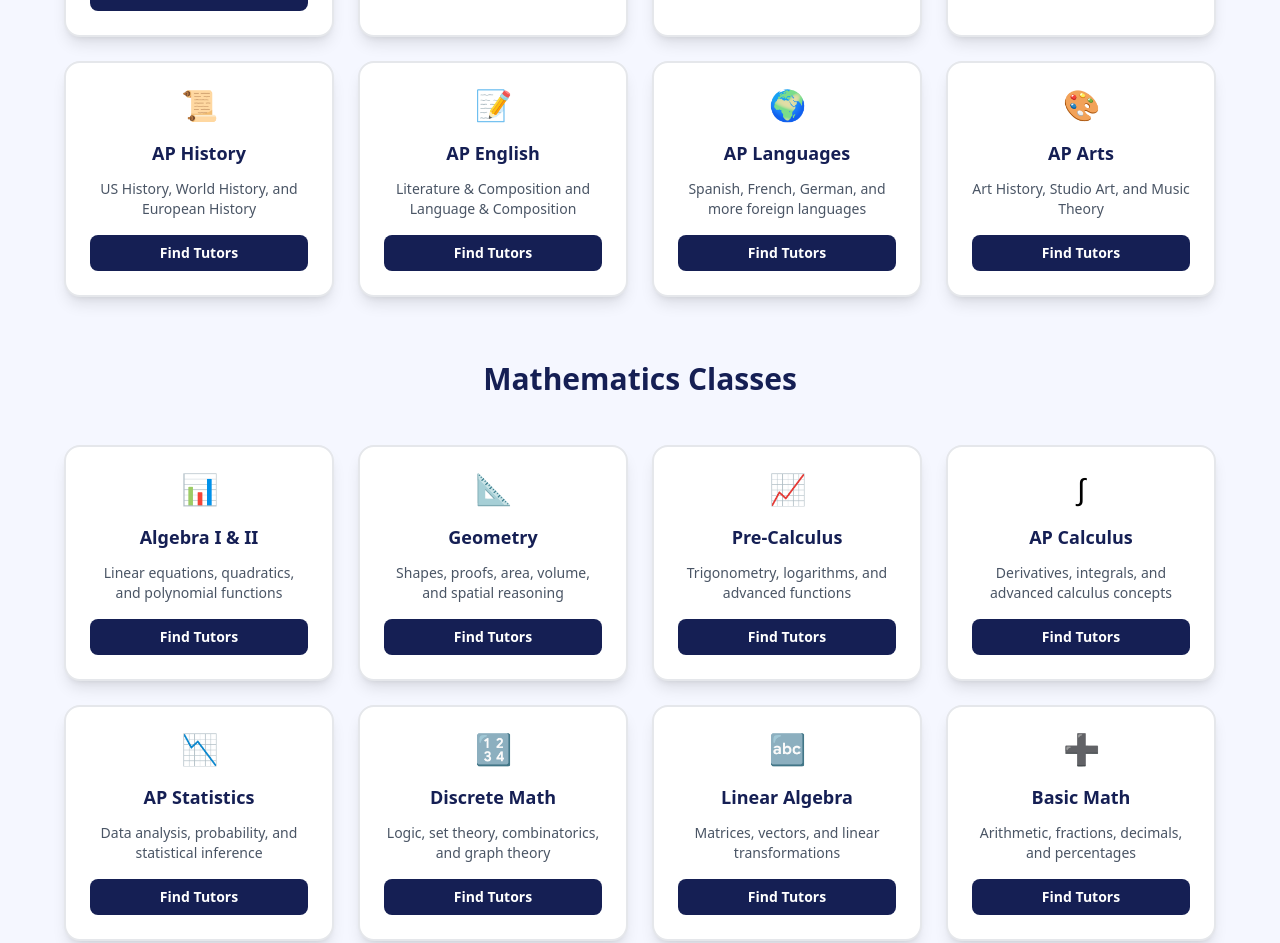
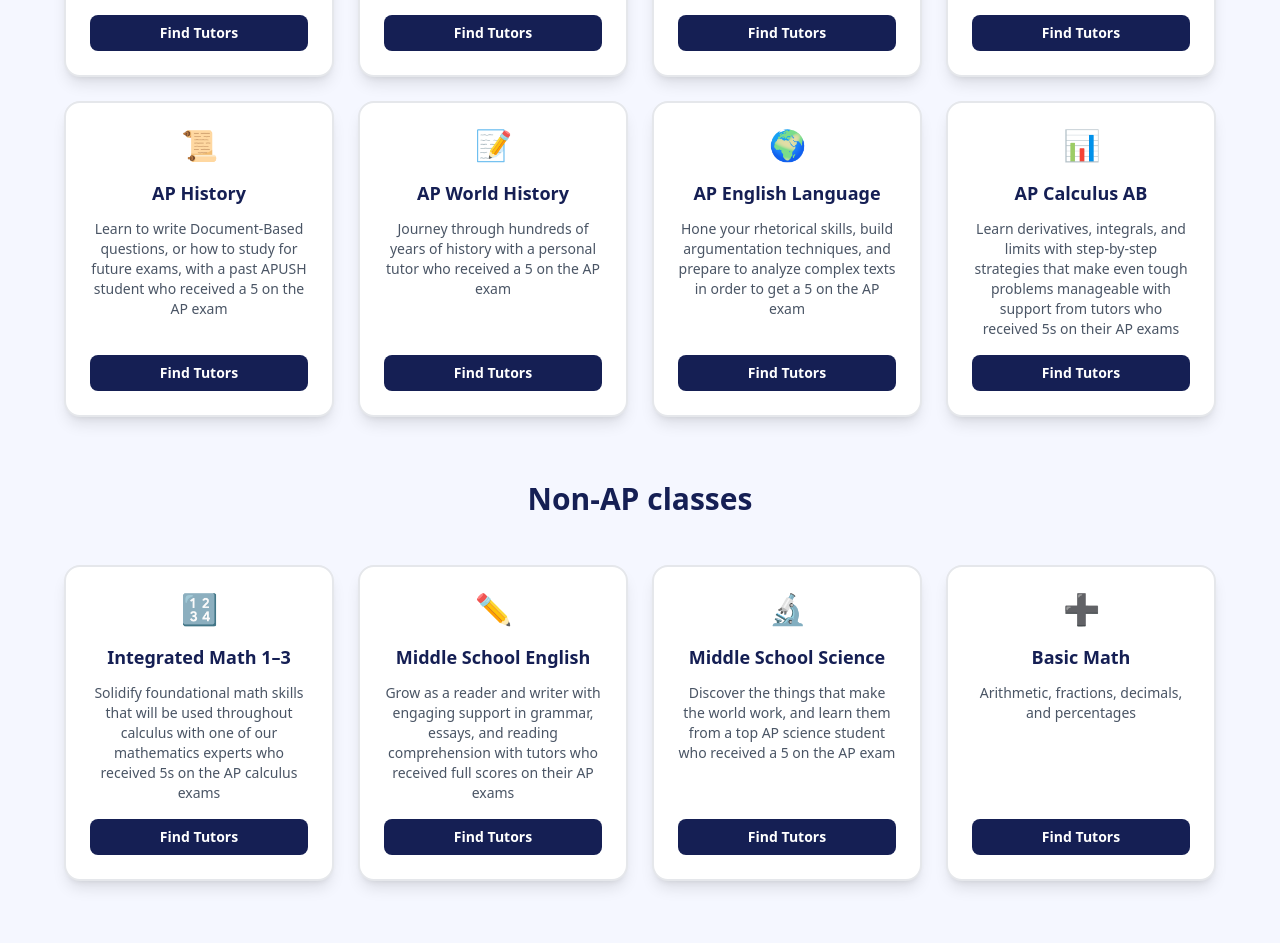
Before and after one commit to GavinCopley/svelte1, a SvelteKit app: page /subjects in a window 1280 px wide. Shown: the part 623-1566 px from the top of the page. Built offline with nearby package versions, Linux system fonts and the light colour scheme.

Commit message:
redid the subjects page and added the corresponding emojis

```diff
--- a/src/routes/subjects/+page.svelte
+++ b/src/routes/subjects/+page.svelte
@@ -22,98 +22,98 @@
   <h2 class="text-3xl font-bold text-[#151f54] text-center mb-12">Advanced Placement (AP) Classes</h2>
   <div class="grid grid-cols-1 md:grid-cols-3 lg:grid-cols-4 gap-6">
     <!-- AP STEM -->
-    <div class="bg-white shadow-lg rounded-2xl p-6 text-center border-2 border-gray-200 hover:border-[#151f54] transition-colors">
+    <div class="bg-white shadow-lg rounded-2xl p-6 text-center border-2 border-gray-200 hover:border-[#151f54] transition-colors flex flex-col h-full">
       <div class="text-3xl mb-4">🧪</div>
       <h3 class="text-lg font-semibold mb-3 text-[#151f54]">AP Chemistry</h3>
-      <p class="text-gray-600 text-sm mb-4">Master chemical reactions, thermodynamics, and molecular structures</p>
+      <p class="text-gray-600 text-sm mb-4 flex-grow">Dive into the world of atoms, reactions, and equations with personalized guidance from our Chemistry specialists who received 5s on the AP exam</p>
       <button
         on:click={() => selectSubject('AP Chemistry')}
-        class="w-full bg-[#151f54] text-white px-4 py-2 rounded-lg hover:bg-[#0f1a3f] transition-colors text-sm font-semibold"
+        class="w-full bg-[#151f54] text-white px-4 py-2 rounded-lg hover:bg-[#0f1a3f] transition-colors text-sm font-semibold mt-auto"
       >
         Find Tutors
       </button>
     </div>
 
-    <div class="bg-white shadow-lg rounded-2xl p-6 text-center border-2 border-gray-200 hover:border-[#151f54] transition-colors">
+    <div class="bg-white shadow-lg rounded-2xl p-6 text-center border-2 border-gray-200 hover:border-[#151f54] transition-colors flex flex-col h-full">
       <div class="text-3xl mb-4">⚛️</div>
       <h3 class="text-lg font-semibold mb-3 text-[#151f54]">AP Physics</h3>
-      <p class="text-gray-600 text-sm mb-4">Explore mechanics, electricity, magnetism, and modern physics</p>
+      <p class="text-gray-600 text-sm mb-4 flex-grow">Explore the laws that govern the universe from gravity to magnetism with constant support along the way</p>
       <button
         on:click={() => selectSubject('AP Physics')}
-        class="w-full bg-[#151f54] text-white px-4 py-2 rounded-lg hover:bg-[#0f1a3f] transition-colors text-sm font-semibold"
+        class="w-full bg-[#151f54] text-white px-4 py-2 rounded-lg hover:bg-[#0f1a3f] transition-colors text-sm font-semibold mt-auto"
       >
         Find Tutors
       </button>
     </div>
 
-    <div class="bg-white shadow-lg rounded-2xl p-6 text-center border-2 border-gray-200 hover:border-[#151f54] transition-colors">
+    <div class="bg-white shadow-lg rounded-2xl p-6 text-center border-2 border-gray-200 hover:border-[#151f54] transition-colors flex flex-col h-full">
       <div class="text-3xl mb-4">🧬</div>
       <h3 class="text-lg font-semibold mb-3 text-[#151f54]">AP Biology</h3>
-      <p class="text-gray-600 text-sm mb-4">Study cellular processes, genetics, evolution, and ecology</p>
+      <p class="text-gray-600 text-sm mb-4 flex-grow">Journey through the science of life and get personalised assistance from one of our Biology experts who received 5s on the AP exam</p>
       <button
         on:click={() => selectSubject('AP Biology')}
-        class="w-full bg-[#151f54] text-white px-4 py-2 rounded-lg hover:bg-[#0f1a3f] transition-colors text-sm font-semibold"
+        class="w-full bg-[#151f54] text-white px-4 py-2 rounded-lg hover:bg-[#0f1a3f] transition-colors text-sm font-semibold mt-auto"
       >
         Find Tutors
       </button>
     </div>
 
-    <div class="bg-white shadow-lg rounded-2xl p-6 text-center border-2 border-gray-200 hover:border-[#151f54] transition-colors">
+    <div class="bg-white shadow-lg rounded-2xl p-6 text-center border-2 border-gray-200 hover:border-[#151f54] transition-colors flex flex-col h-full">
       <div class="text-3xl mb-4">💻</div>
       <h3 class="text-lg font-semibold mb-3 text-[#151f54]">AP Computer Science</h3>
-      <p class="text-gray-600 text-sm mb-4">Learn programming, algorithms, and software development</p>
+      <p class="text-gray-600 text-sm mb-4 flex-grow">Learn to code and investigate the world of computers with one of our many coders who earned 5s on the AP exam</p>
       <button
         on:click={() => selectSubject('AP Computer Science')}
-        class="w-full bg-[#151f54] text-white px-4 py-2 rounded-lg hover:bg-[#0f1a3f] transition-colors text-sm font-semibold"
+        class="w-full bg-[#151f54] text-white px-4 py-2 rounded-lg hover:bg-[#0f1a3f] transition-colors text-sm font-semibold mt-auto"
       >
         Find Tutors
       </button>
     </div>
 
     <!-- AP Humanities -->
-    <div class="bg-white shadow-lg rounded-2xl p-6 text-center border-2 border-gray-200 hover:border-[#151f54] transition-colors">
+    <div class="bg-white shadow-lg rounded-2xl p-6 text-center border-2 border-gray-200 hover:border-[#151f54] transition-colors flex flex-col h-full">
       <div class="text-3xl mb-4">📜</div>
       <h3 class="text-lg font-semibold mb-3 text-[#151f54]">AP History</h3>
-      <p class="text-gray-600 text-sm mb-4">US History, World History, and European History</p>
+      <p class="text-gray-600 text-sm mb-4 flex-grow">Learn to write Document-Based questions, or how to study for future exams, with a past APUSH student who received a 5 on the AP exam</p>
       <button
         on:click={() => selectSubject('AP History')}
-        class="w-full bg-[#151f54] text-white px-4 py-2 rounded-lg hover:bg-[#0f1a3f] transition-colors text-sm font-semibold"
+        class="w-full bg-[#151f54] text-white px-4 py-2 rounded-lg hover:bg-[#0f1a3f] transition-colors text-sm font-semibold mt-auto"
       >
         Find Tutors
       </button>
     </div>
 
-    <div class="bg-white shadow-lg rounded-2xl p-6 text-center border-2 border-gray-200 hover:border-[#151f54] transition-colors">
+    <div class="bg-white shadow-lg rounded-2xl p-6 text-center border-2 border-gray-200 hover:border-[#151f54] transition-colors flex flex-col h-full">
       <div class="text-3xl mb-4">📝</div>
-      <h3 class="text-lg font-semibold mb-3 text-[#151f54]">AP English</h3>
-      <p class="text-gray-600 text-sm mb-4">Literature & Composition and Language & Composition</p>
+      <h3 class="text-lg font-semibold mb-3 text-[#151f54]">AP World History</h3>
+      <p class="text-gray-600 text-sm mb-4 flex-grow">Journey through hundreds of years of history with a personal tutor who received a 5 on the AP exam</p>
       <button
         on:click={() => selectSubject('AP English')}
-        class="w-full bg-[#151f54] text-white px-4 py-2 rounded-lg hover:bg-[#0f1a3f] transition-colors text-sm font-semibold"
+        class="w-full bg-[#151f54] text-white px-4 py-2 rounded-lg hover:bg-[#0f1a3f] transition-colors text-sm font-semibold mt-auto"
       >
         Find Tutors
       </button>
     </div>
 
-    <div class="bg-white shadow-lg rounded-2xl p-6 text-center border-2 border-gray-200 hover:border-[#151f54] transition-colors">
+    <div class="bg-white shadow-lg rounded-2xl p-6 text-center border-2 border-gray-200 hover:border-[#151f54] transition-colors flex flex-col h-full">
       <div class="text-3xl mb-4">🌍</div>
-      <h3 class="text-lg font-semibold mb-3 text-[#151f54]">AP Languages</h3>
-      <p class="text-gray-600 text-sm mb-4">Spanish, French, German, and more foreign languages</p>
+      <h3 class="text-lg font-semibold mb-3 text-[#151f54]">AP English Language</h3>
+      <p class="text-gray-600 text-sm mb-4 flex-grow">Hone your rhetorical skills, build argumentation techniques, and prepare to analyze complex texts in order to get a 5 on the AP exam</p>
       <button
         on:click={() => selectSubject('AP Languages')}
-        class="w-full bg-[#151f54] text-white px-4 py-2 rounded-lg hover:bg-[#0f1a3f] transition-colors text-sm font-semibold"
+        class="w-full bg-[#151f54] text-white px-4 py-2 rounded-lg hover:bg-[#0f1a3f] transition-colors text-sm font-semibold mt-auto"
       >
         Find Tutors
       </button>
     </div>
 
-    <div class="bg-white shadow-lg rounded-2xl p-6 text-center border-2 border-gray-200 hover:border-[#151f54] transition-colors">
-      <div class="text-3xl mb-4">🎨</div>
-      <h3 class="text-lg font-semibold mb-3 text-[#151f54]">AP Arts</h3>
-      <p class="text-gray-600 text-sm mb-4">Art History, Studio Art, and Music Theory</p>
+    <div class="bg-white shadow-lg rounded-2xl p-6 text-center border-2 border-gray-200 hover:border-[#151f54] transition-colors flex flex-col h-full">
+      <div class="text-3xl mb-4">📊</div>
+      <h3 class="text-lg font-semibold mb-3 text-[#151f54]">AP Calculus AB</h3>
+      <p class="text-gray-600 text-sm mb-4 flex-grow">Learn derivatives, integrals, and limits with step-by-step strategies that make even tough problems manageable with support from tutors who received 5s on their AP exams</p>
       <button
         on:click={() => selectSubject('AP Arts')}
-        class="w-full bg-[#151f54] text-white px-4 py-2 rounded-lg hover:bg-[#0f1a3f] transition-colors text-sm font-semibold"
+        class="w-full bg-[#151f54] text-white px-4 py-2 rounded-lg hover:bg-[#0f1a3f] transition-colors text-sm font-semibold mt-auto"
       >
         Find Tutors
       </button>
@@ -123,99 +123,51 @@
 
 <!-- Mathematics Section -->
 <div class="mb-16">
-  <h2 class="text-3xl font-bold text-[#151f54] text-center mb-12">Mathematics Classes</h2>
+  <h2 class="text-3xl font-bold text-[#151f54] text-center mb-12">Non-AP classes</h2>
   <div class="grid grid-cols-1 md:grid-cols-3 lg:grid-cols-4 gap-6">
-    <div class="bg-white shadow-lg rounded-2xl p-6 text-center border-2 border-gray-200 hover:border-[#151f54] transition-colors">
-      <div class="text-3xl mb-4">📊</div>
-      <h3 class="text-lg font-semibold mb-3 text-[#151f54]">Algebra I & II</h3>
-      <p class="text-gray-600 text-sm mb-4">Linear equations, quadratics, and polynomial functions</p>
+    <div class="bg-white shadow-lg rounded-2xl p-6 text-center border-2 border-gray-200 hover:border-[#151f54] transition-colors flex flex-col h-full">
+      <div class="text-3xl mb-4">🔢</div>
+      <h3 class="text-lg font-semibold mb-3 text-[#151f54]">Integrated Math 1–3</h3>
+      <p class="text-gray-600 text-sm mb-4 flex-grow">Solidify foundational math skills that will be used throughout calculus with one of our mathematics experts who received 5s on the AP calculus exams</p>
       <button
         on:click={() => selectSubject('Algebra')}
-        class="w-full bg-[#151f54] text-white px-4 py-2 rounded-lg hover:bg-[#0f1a3f] transition-colors text-sm font-semibold"
+        class="w-full bg-[#151f54] text-white px-4 py-2 rounded-lg hover:bg-[#0f1a3f] transition-colors text-sm font-semibold mt-auto"
       >
         Find Tutors
       </button>
     </div>
 
-    <div class="bg-white shadow-lg rounded-2xl p-6 text-center border-2 border-gray-200 hover:border-[#151f54] transition-colors">
-      <div class="text-3xl mb-4">📐</div>
-      <h3 class="text-lg font-semibold mb-3 text-[#151f54]">Geometry</h3>
-      <p class="text-gray-600 text-sm mb-4">Shapes, proofs, area, volume, and spatial reasoning</p>
+    <div class="bg-white shadow-lg rounded-2xl p-6 text-center border-2 border-gray-200 hover:border-[#151f54] transition-colors flex flex-col h-full">
+      <div class="text-3xl mb-4">✏️</div>
+      <h3 class="text-lg font-semibold mb-3 text-[#151f54]">Middle School English</h3>
+      <p class="text-gray-600 text-sm mb-4 flex-grow">Grow as a reader and writer with engaging support in grammar, essays, and reading comprehension with tutors who received full scores on their AP exams</p>
       <button
         on:click={() => selectSubject('Geometry')}
-        class="w-full bg-[#151f54] text-white px-4 py-2 rounded-lg hover:bg-[#0f1a3f] transition-colors text-sm font-semibold"
+        class="w-full bg-[#151f54] text-white px-4 py-2 rounded-lg hover:bg-[#0f1a3f] transition-colors text-sm font-semibold mt-auto"
       >
         Find Tutors
       </button>
     </div>
 
-    <div class="bg-white shadow-lg rounded-2xl p-6 text-center border-2 border-gray-200 hover:border-[#151f54] transition-colors">
-      <div class="text-3xl mb-4">📈</div>
-      <h3 class="text-lg font-semibold mb-3 text-[#151f54]">Pre-Calculus</h3>
-      <p class="text-gray-600 text-sm mb-4">Trigonometry, logarithms, and advanced functions</p>
+    <div class="bg-white shadow-lg rounded-2xl p-6 text-center border-2 border-gray-200 hover:border-[#151f54] transition-colors flex flex-col h-full">
+      <div class="text-3xl mb-4">🔬</div>
+      <h3 class="text-lg font-semibold mb-3 text-[#151f54]">Middle School Science</h3>
+      <p class="text-gray-600 text-sm mb-4 flex-grow">Discover the things that make the world work, and learn them from a top AP science student who received a 5 on the AP exam</p>
       <button
         on:click={() => selectSubject('Pre-Calculus')}
-        class="w-full bg-[#151f54] text-white px-4 py-2 rounded-lg hover:bg-[#0f1a3f] transition-colors text-sm font-semibold"
+        class="w-full bg-[#151f54] text-white px-4 py-2 rounded-lg hover:bg-[#0f1a3f] transition-colors text-sm font-semibold mt-auto"
       >
         Find Tutors
       </button>
     </div>
 
-    <div class="bg-white shadow-lg rounded-2xl p-6 text-center border-2 border-gray-200 hover:border-[#151f54] transition-colors">
-      <div class="text-3xl mb-4">∫</div>
-      <h3 class="text-lg font-semibold mb-3 text-[#151f54]">AP Calculus</h3>
-      <p class="text-gray-600 text-sm mb-4">Derivatives, integrals, and advanced calculus concepts</p>
-      <button
-        on:click={() => selectSubject('AP Calculus')}
-        class="w-full bg-[#151f54] text-white px-4 py-2 rounded-lg hover:bg-[#0f1a3f] transition-colors text-sm font-semibold"
-      >
-        Find Tutors
-      </button>
-    </div>
-
-    <div class="bg-white shadow-lg rounded-2xl p-6 text-center border-2 border-gray-200 hover:border-[#151f54] transition-colors">
-      <div class="text-3xl mb-4">📉</div>
-      <h3 class="text-lg font-semibold mb-3 text-[#151f54]">AP Statistics</h3>
-      <p class="text-gray-600 text-sm mb-4">Data analysis, probability, and statistical inference</p>
-      <button
-        on:click={() => selectSubject('AP Statistics')}
-        class="w-full bg-[#151f54] text-white px-4 py-2 rounded-lg hover:bg-[#0f1a3f] transition-colors text-sm font-semibold"
-      >
-        Find Tutors
-      </button>
-    </div>
-
-    <div class="bg-white shadow-lg rounded-2xl p-6 text-center border-2 border-gray-200 hover:border-[#151f54] transition-colors">
-      <div class="text-3xl mb-4">🔢</div>
-      <h3 class="text-lg font-semibold mb-3 text-[#151f54]">Discrete Math</h3>
-      <p class="text-gray-600 text-sm mb-4">Logic, set theory, combinatorics, and graph theory</p>
-      <button
-        on:click={() => selectSubject('Discrete Math')}
-        class="w-full bg-[#151f54] text-white px-4 py-2 rounded-lg hover:bg-[#0f1a3f] transition-colors text-sm font-semibold"
-      >
-        Find Tutors
-      </button>
-    </div>
-
-    <div class="bg-white shadow-lg rounded-2xl p-6 text-center border-2 border-gray-200 hover:border-[#151f54] transition-colors">
-      <div class="text-3xl mb-4">🔤</div>
-      <h3 class="text-lg font-semibold mb-3 text-[#151f54]">Linear Algebra</h3>
-      <p class="text-gray-600 text-sm mb-4">Matrices, vectors, and linear transformations</p>
-      <button
-        on:click={() => selectSubject('Linear Algebra')}
-        class="w-full bg-[#151f54] text-white px-4 py-2 rounded-lg hover:bg-[#0f1a3f] transition-colors text-sm font-semibold"
-      >
-        Find Tutors
-      </button>
-    </div>
-
-    <div class="bg-white shadow-lg rounded-2xl p-6 text-center border-2 border-gray-200 hover:border-[#151f54] transition-colors">
+    <div class="bg-white shadow-lg rounded-2xl p-6 text-center border-2 border-gray-200 hover:border-[#151f54] transition-colors flex flex-col h-full">
       <div class="text-3xl mb-4">➕</div>
       <h3 class="text-lg font-semibold mb-3 text-[#151f54]">Basic Math</h3>
-      <p class="text-gray-600 text-sm mb-4">Arithmetic, fractions, decimals, and percentages</p>
+      <p class="text-gray-600 text-sm mb-4 flex-grow">Arithmetic, fractions, decimals, and percentages</p>
       <button
         on:click={() => selectSubject('Basic Math')}
-        class="w-full bg-[#151f54] text-white px-4 py-2 rounded-lg hover:bg-[#0f1a3f] transition-colors text-sm font-semibold"
+        class="w-full bg-[#151f54] text-white px-4 py-2 rounded-lg hover:bg-[#0f1a3f] transition-colors text-sm font-semibold mt-auto"
       >
         Find Tutors
       </button>
```
